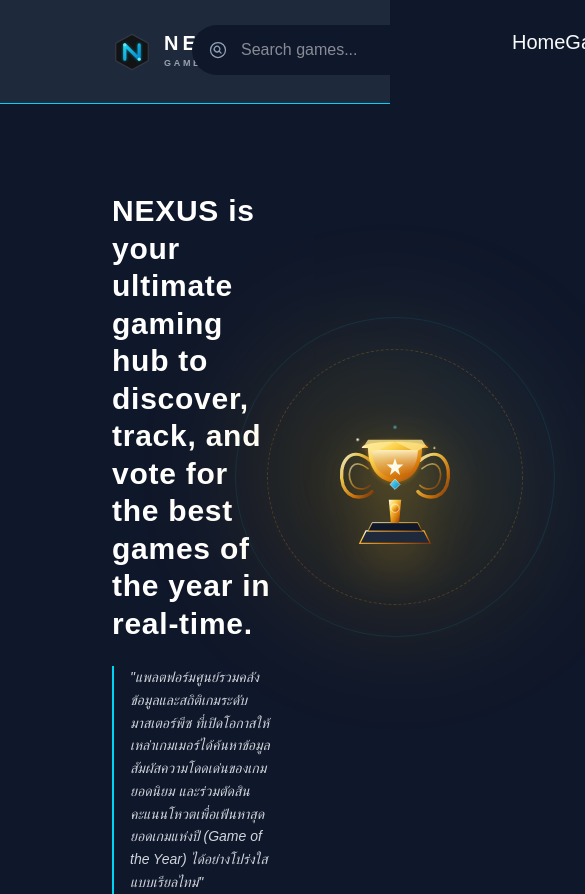
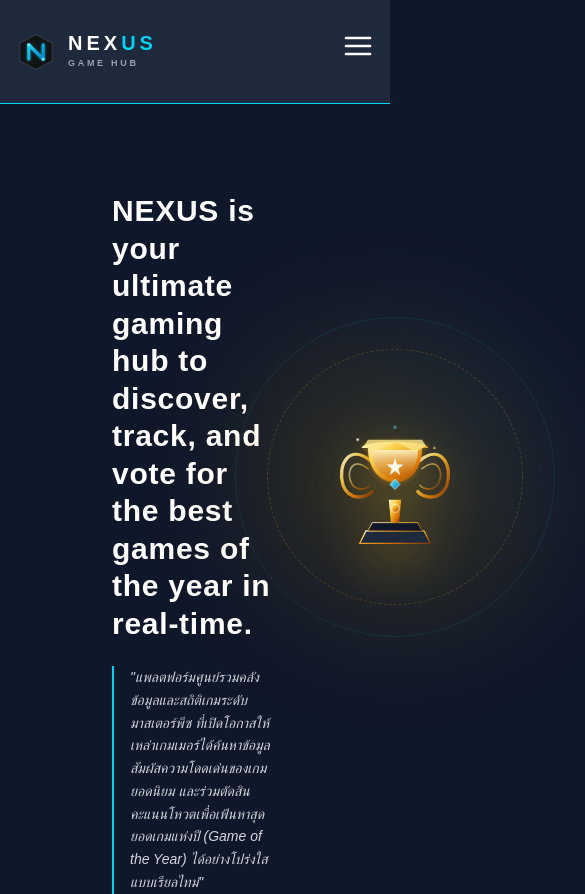
Before and after one commit to LOkix2005/NEXUS, a website: page index.html in a window 390 px wide. Shown: the top 894 px of the page, 585 px wide, since content can reach past the window. Drawn offline with Linux system fonts and the light colour scheme; a web font is replaced by a local one.

Commit message:
add reponsive and hamburger ber but it still don't work

```diff
--- a/index.html
+++ b/index.html
@@ -11,8 +11,8 @@
 </head>
 <body class="bg-[#0F172A]">
     <header class="font-family">
-        <nav class="bg-[#1E293B] flex justify-between w-full h-[104px] px-28 border-b border-cyan-400">
-            <div class="flex justify-start w-20">
+        <nav class="bg-[#1E293B] flex justify-between w-full h-[104px] px-4 md:px-12 lg:px-28 border-b border-cyan-400">
+            <div class="flex justify-start w-auto">
                 <!-- AI Generated Code Logo -->
                  <a href="index.html" class="nexus-logo">
                     <div class="nexus-logo">
@@ -45,7 +45,7 @@
                 <!-- AI Generated Code Logo -->
             </div>
 
-            <div class="search-wrapper group">
+            <div class="search-wrapper group hidden md:block">
                 <input type="text" id="searchInput" placeholder="Search games..." class="search-input">
                 <svg xmlns="http://www.w3.org/2000/svg" fill="none" viewBox="0 0 24 24" stroke-width="1.5" stroke="currentColor" class="search-icon group-focus-within:text-cyan-400">
                     <path stroke-linecap="round" stroke-linejoin="round" d="m15.75 15.75-2.489-2.489m0 0a3.375 3.375 0 1 0-4.773-4.773 3.375 3.375 0 0 0 4.774 4.774ZM21 12a9 9 0 1 1-18 0 9 9 0 0 1 18 0Z" />
@@ -53,15 +53,19 @@
                 <div id="searchResults" class="search-results"></div>
             </div>
 
-            <div class="flex justify-end w-[651px] py-7">
-                <ul class="flex justify-around w-full">
+            <div class="hidden md:flex justify-end lg:w-[500px] py-7">
+                <ul class="flex justify-end gap-4 lg:gap-8 w-full">
                     <a href="index.html" class="text-[#F8FAFC] text-xl hover:text-cyan-400 transition-all duration-300">Home</a>
                     <a href="#" class="text-[#F8FAFC] text-xl hover:text-cyan-400 transition-all duration-300">Games</a>
                     <a href="#" class="text-[#F8FAFC] text-xl hover:text-cyan-400 transition-all duration-300">Leaderboard</a>
                     <a href="#" class="text-[#F8FAFC] text-xl hover:text-cyan-400 transition-all duration-300">About</a>
                 </ul>
             </div>
-
+            <div class="md:hidden text-white cursor-pointer py-7.5">
+                <svg xmlns="http://www.w3.org/2000/svg" fill="none" viewBox="0 0 24 24" stroke-width="2" stroke="currentColor" class="w-8 h-8">
+                    <path stroke-linecap="round" stroke-linejoin="round" d="M3 12h18M3 6h18M3 18h18" />
+                </svg>
+            </div>
         </nav>
     </header>
     <section class="font-family max-w-7xl py-12">
```
Also changed, not shown: src/output.css.
